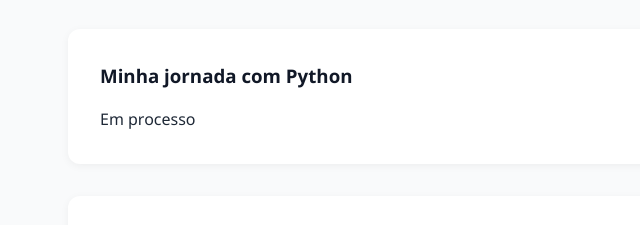
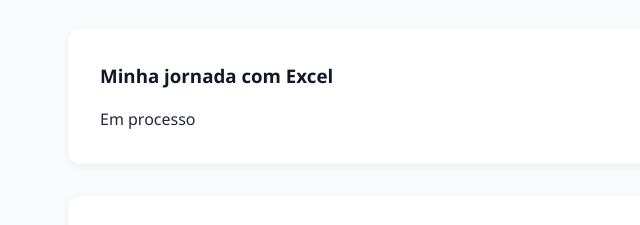
Before and after one commit to viniciusnet2270-art/portf-lio5, a plain HTML site: page index.html in a window 1280 px wide. Shown: the part 188-413 px from the top of the page, 54-694 px from the left. Drawn offline with Linux system fonts and the light colour scheme.

Commit message:
Update index.html

```diff
--- a/index.html
+++ b/index.html
@@ -141,7 +141,7 @@
         <div class="content-container">
 
             <div class="content-item">
-                <h3>Minha jornada com Python</h3>
+                <h3>Minha jornada com Excel</h3>
                 <p>Em processo</p>
             </div>
 
```
